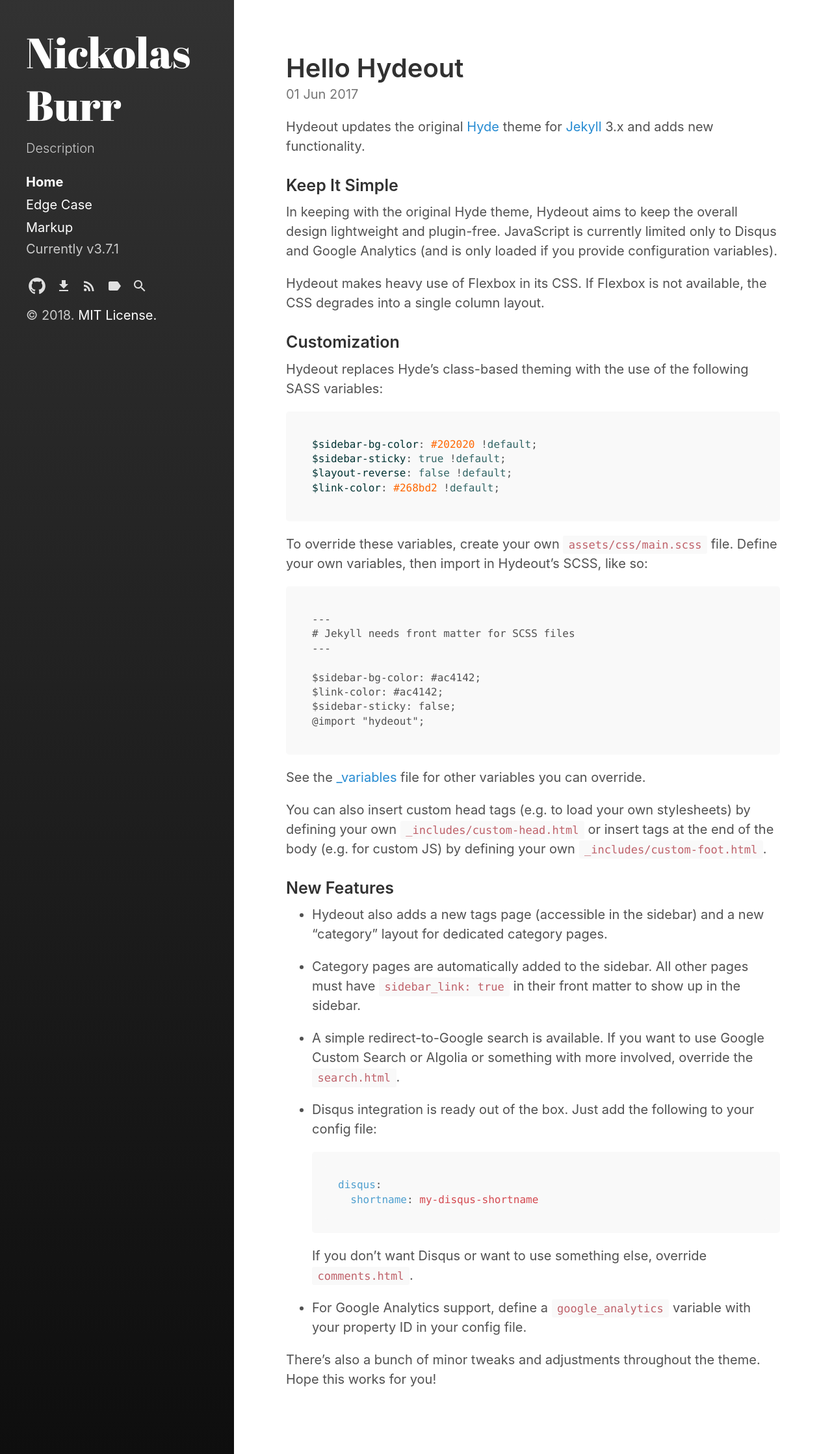
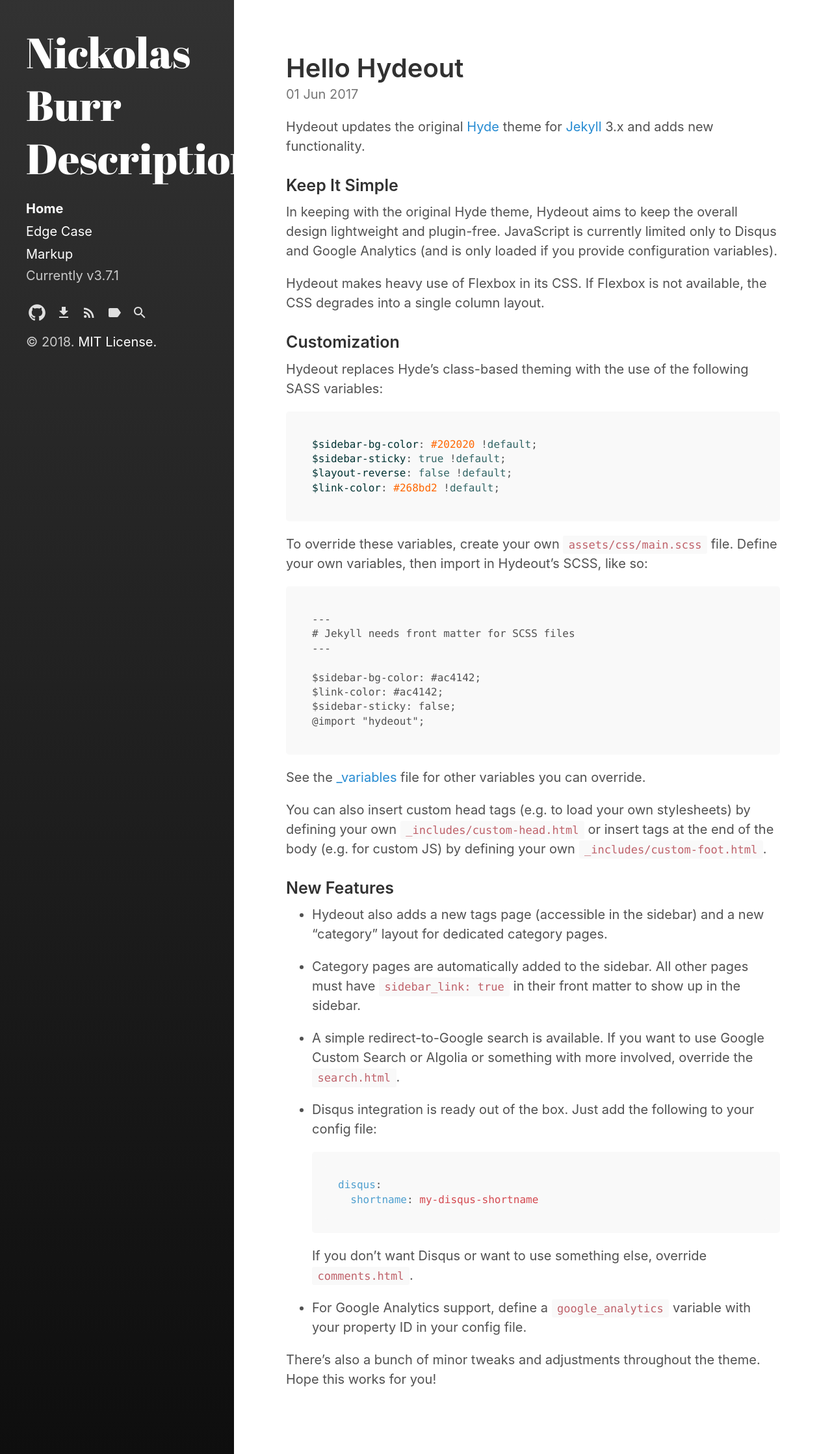
Before and after one commit to nickolasburr/blog, a Jekyll site: the page built from index.html, in a window 1280 px wide. Shown: the whole page at 65% size. Built offline with Jekyll 4.4.1, drawn with Linux system fonts in a browser that asks for light colours; the list of posts is cut into pages by our own code.

Commit message:
Update sidebar

```diff
--- a/_includes/sidebar.html
+++ b/_includes/sidebar.html
@@ -1,6 +1,6 @@
 <div id="sidebar">
   <header>
-    <{% if page.layout == "index" %}h1{% else %}div{% endif %} class="site-title">
+    <div class="site-title">
       <a href="{{ site.baseurl }}/">
         {% unless page.url == "/" %}
           <span class="back-arrow icon">{% include svg/back-arrow.svg %}</span>
```
